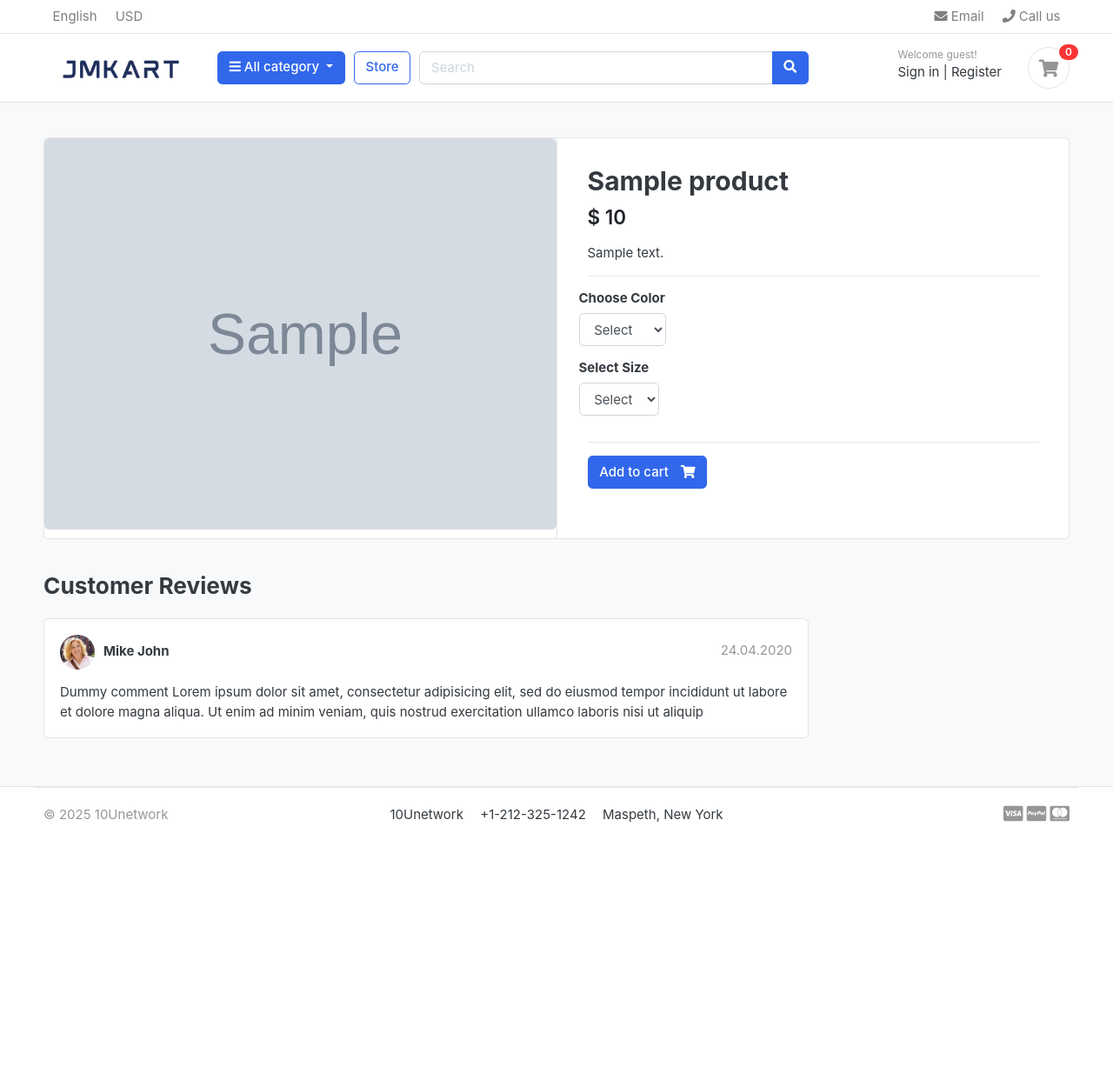
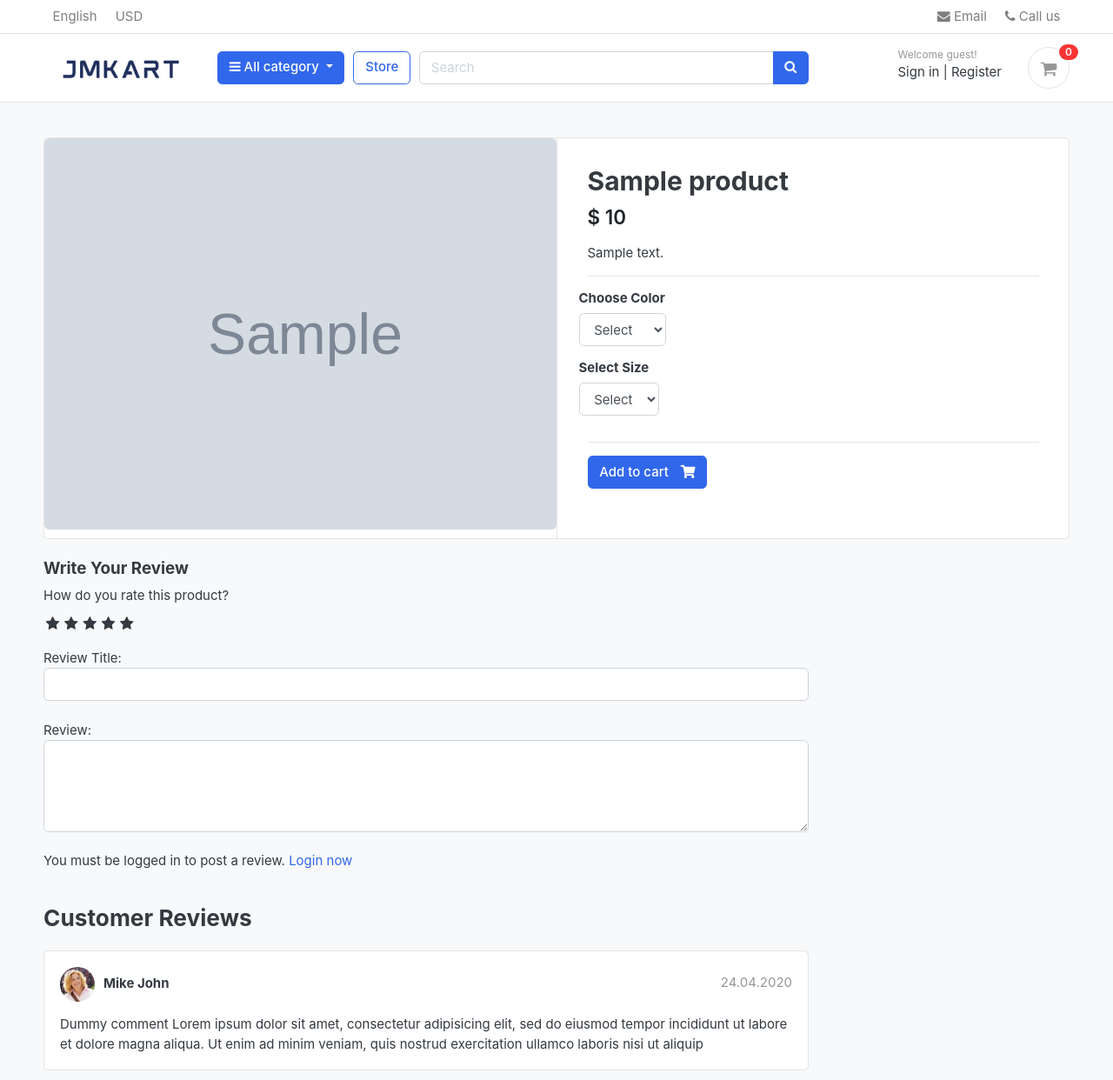
Before and after one commit to jasphil597-dev/jmkart_1-django, a Django app: a page that uses templates/base.html in a window 1280 px wide. Shown: the top 1242 px of the page at 87% size. Before the commit the page ends 945 px from the top, so only its background shows below. Run offline with Django 5.2, Linux system fonts and the light colour scheme; tables that the repository leaves empty hold one stand-in row (values such as "Sample post"); grey boxes marked "Sample" are stand-in pictures; some libraries are stand-ins or nearby versions; some web fonts are replaced.

Commit message:
feat: add product reviews with ratings and update store configuration

```diff
--- a/jmkart/settings.py
+++ b/jmkart/settings.py
@@ -145,6 +145,7 @@ STATIC_URL = "/static/"
 
 STATICFILES_DIRS = [
     BASE_DIR / "static",
+    BASE_DIR / "jmkart" / "static",
 ]
 
 STATIC_ROOT = BASE_DIR / "staticfiles"
--- /dev/null
+++ b/jmkart/static/css/custom.css
@@ -0,0 +1,44 @@
+/* Hide Radio button  */
+.rate > input {
+  display: none;
+}
+
+.rate {
+  display: inline-block;
+}
+
+.rate > label {
+  float: right;
+}
+
+/* Showing the star */
+.rate > label:before {
+  display: inline-block;
+  font-size: 1.1rem;
+  font-family: FontAwesome;
+  content: '\f005';
+  margin: 0;
+  padding: 0.3rem 0.2rem;
+  cursor: pointer;
+}
+
+/* Half star */
+.rate .half:before {
+  content: '\f089';
+  position: absolute;
+  padding-right: 0;
+}
+
+/* Click and hover */
+input:checked ~ label,
+label:hover ~ label {
+  color: #ffb503;
+}
+
+/* hover hightlight */
+input:checked + label:hover,
+input:checked ~ label:hover,
+input:checked ~ label:hover ~ label,
+label:hover ~ input:checked ~ label {
+  color: #cc9000;
+}
--- a/jmkart/urls.py
+++ b/jmkart/urls.py
@@ -14,12 +14,11 @@ Including another URLconf
     1. Import the include() function: from django.urls import include, path
     2. Add a URL to urlpatterns:  path('blog/', include('blog.urls'))
 """
-
 from django.contrib import admin
 from django.urls import path, include
 from . import views
+from django.conf import settings
 from django.conf.urls.static import static
-from django.conf import settings
 
 urlpatterns = [
     path("admin/", admin.site.urls),
@@ -27,6 +26,28 @@ urlpatterns = [
     path("store/", include("store.urls")),
     path("cart/", include("carts.urls")),
     path("accounts/", include("accounts.urls")),
-    # ORDERS
     path("orders/", include("orders.urls")),
-] + static(settings.MEDIA_URL, document_root=settings.MEDIA_ROOT)
+]
+
+if settings.DEBUG:
+    urlpatterns += static(settings.MEDIA_URL, document_root=settings.MEDIA_ROOT)
+    urlpatterns += static(settings.STATIC_URL, document_root=settings.STATIC_ROOT)
+
+
+# =====================================
+
+# from django.contrib import admin
+# from django.urls import path, include
+# from . import views
+# from django.conf.urls.static import static
+# from django.conf import settings
+
+# urlpatterns = [
+#     path("admin/", admin.site.urls),
+#     path("", views.home, name="home"),
+#     path("store/", include("store.urls")),
+#     path("cart/", include("carts.urls")),
+#     path("accounts/", include("accounts.urls")),
+#     # ORDERS
+#     path("orders/", include("orders.urls")),
+# ] + static(settings.MEDIA_URL, document_root=settings.MEDIA_ROOT)
--- a/store/admin.py
+++ b/store/admin.py
@@ -1,5 +1,5 @@
 from django.contrib import admin
-from .models import Product, Variation
+from .models import Product, Variation, ReviewRating
 
 # Register your models here.
 
@@ -15,3 +15,4 @@ class VariationAdmin(admin.ModelAdmin):
 
 admin.site.register(Product, ProductAdmin)
 admin.site.register(Variation, VariationAdmin)
+admin.site.register(ReviewRating)
--- a/store/models.py
+++ b/store/models.py
@@ -1,6 +1,8 @@
 from django.db import models
 from category.models import Category
 from django.urls import reverse
+from accounts.models import Account
+
 # Create your models here.
 
 class Product(models.Model):
@@ -44,3 +46,17 @@ class Variation(models.Model):
 
   def __str__(self):
     return self.variation_value
+
+class ReviewRating(models.Model):
+    product = models.ForeignKey(Product, on_delete=models.CASCADE)
+    user = models.ForeignKey(Account, on_delete=models.CASCADE)
+    subject = models.CharField(max_length=100, blank=True)
+    review = models.TextField(max_length=500, blank=True)
+    rating = models.FloatField()
+    ip = models.CharField(max_length=20, blank=True)
+    status = models.BooleanField(default=True)
+    created_at = models.DateTimeField(auto_now_add=True)
+    updated_at = models.DateTimeField(auto_now=True)
+
+    def __str__(self):
+        return self.subject
--- a/store/urls.py
+++ b/store/urls.py
@@ -7,4 +7,5 @@ urlpatterns = [
     path('category/<slug:category_slug>/', views.store, name='products_by_category'),
     path('category/<slug:category_slug>/<slug:product_slug>/', views.product_detail, name='product_detail'),
     path('search/', views.search, name='search'),
+    path('submit_review/<int:product_id>/', views.submit_review, name='submit_review'),
 ]
--- a/store/views.py
+++ b/store/views.py
@@ -1,14 +1,17 @@
-from django.shortcuts import render, get_object_or_404
-from .models import Product
+from pyexpat.errors import messages
+from django.shortcuts import redirect, render, get_object_or_404
+from .models import Product, ReviewRating
 from category.models import Category
 from carts.models import CartItem
 from django.db.models import Q
 
 from carts.views import cart_id
 from django.core.paginator import EmptyPage, PageNotAnInteger, Paginator #(1)
+from django.http import HttpResponse
+from .forms import ReviewForm
+from django.contrib import messages
 
 # Create your views here.
-from django.http import HttpResponse
 
 def store(request, category_slug=None):
     categories = None
@@ -60,3 +63,27 @@ def search(request):
     'product_count': product_count,
   }
   return render(request, 'store/store.html', context)
+
+
+def submit_review(request, product_id):
+    url = request.META.get('HTTP_REFERER')
+    if request.method == 'POST':
+        try:
+            reviews = ReviewRating.objects.get(user__id=request.user.id, product__id=product_id)
+            form = ReviewForm(request.POST, instance=reviews)
+            form.save()
+            messages.success(request, 'Thank you! Your review has been updated.') # type: ignore
+            return redirect(url)
+        except ReviewRating.DoesNotExist:
+            form = ReviewForm(request.POST)
+            if form.is_valid():
+                data = ReviewRating()
+                data.subject = form.cleaned_data['subject']
+                data.rating = form.cleaned_data['rating']
+                data.review = form.cleaned_data['review']
+                data.ip = request.META.get('REMOTE_ADDR')
+                data.product_id = product_id # type: ignore
+                data.user_id = request.user.id # type: ignore
+                data.save()
+                messages.success(request, 'Thank you! Your review has been submitted.')  # type: ignore
+                return redirect(url)
--- a/templates/base.html
+++ b/templates/base.html
@@ -28,8 +28,11 @@
   <!-- Responsive CSS (Bootstrap adjustments) -->
   <link href="{% static 'css/responsive.css' %}" rel="stylesheet" media="only screen and (max-width: 1200px)" />
 
-  <!-- 🔥 ui.css MUST BE LAST TO OVERRIDE EVERYTHING -->
+     <!-- 🔥 ui.css MUST BE LAST TO OVERRIDE EVERYTHING -->
   <link href="{% static 'css/ui.css' %}" rel="stylesheet" type="text/css" />
+  <link href="{% static 'css/custom.css' %}" rel="stylesheet" type="text/css">
+  <link rel="stylesheet" href="https://cdnjs.cloudflare.com/ajax/libs/font-awesome/4.7.0/css/font-awesome.min.css">
+
 
   <!-- Custom JavaScript -->
   <script src="{% static 'js/script.js' %}" type="text/javascript"></script>
@@ -58,86 +61,3 @@
 
 </body>
 </html>
-
-
-
-{% comment %} ================================================================== {% endcomment %}
-
-{% comment %} {% load static %}
-<!doctype html>
-<head>
-  <meta charset="utf-8" />
-  <meta http-equiv="pragma" content="no-cache" />
-  <meta http-equiv="cache-control" content="max-age=604800" />
-  <meta
-    name="viewport"
-    content="width=device-width, initial-scale=1, shrink-to-fit=no"
-  />
-
-  <title>JMKart | One of the Biggest Online Shopping Platform</title>
-
-  <link
-    href="{% static 'images/favicon.ico' %}"
-    rel="shortcut icon"
-    type="image/x-icon"
-  />
-
-  <!-- jQuery -->
-  <script
-    src="{% static 'js/jquery-2.0.0.min.js' %}"
-    type="text/javascript"
-  ></script>
-
-  <!-- Bootstrap4 files-->
-  <script
-    src="{% static 'js/bootstrap.bundle.min.js' %}"
-    type="text/javascript"
-  ></script>
-  <link
-    href="{% static 'css/bootstrap.css' %}"
-    rel="stylesheet"
-    type="text/css"
-  />
-
-  <!-- Font awesome 5 -->
-  <link
-    href="{% static 'fonts/fontawesome/css/all.min.css' %}"
-    type="text/css"
-    rel="stylesheet"
-  />
-
-  <!-- custom style -->
-  <link href="{% static 'css/ui.css' %}" rel="stylesheet" type="text/css" />
-  <link
-    href="{% static 'css/responsive.css' %}"
-    rel="stylesheet"
-    media="only screen and (max-width: 1200px)"
-  />
-
-  <!-- custom javascript -->
-  <script src="{% static 'js/script.js' %}" type="text/javascript"></script>
-
-  <!-- PayPal Script -->
-   <script src="https://www.paypal.com/sdk/js?client-id=AagGW1IWCKJD8QK6j94IMLaYKS7ZL65EETblL6prLwMSMC4rx7ZUvKFgPr3UOhgVliw0ejrBEHmWflrB&currency=USD"></script>
-
-  <script type="text/javascript">
-    /// some script
-
-    // jquery ready start
-    $(document).ready(function () {
-      // jQuery code
-    });
-    // jquery end
-  </script>
-</head>
-
-<!-- navbar -->
-
-{% include "includes/navbar.html" %} {% block content %}
-
-<!-- content -->
-{% endblock %}
-<!-- footer -->
-{% include "includes/footer.html" %}
-
- {% endcomment %}
--- a/templates/store/product_detail.html
+++ b/templates/store/product_detail.html
@@ -70,9 +70,53 @@
       <br>
       <div class="row">
         <div class="col-md-9">
+
+
+          <form action="{% url 'submit_review' single_product.id %}" method="POST">
+            {% csrf_token %}
+            <h5>Write Your Review</h5>
+            <div>
+              <!-- Rating Stars -->
+              <label>How do you rate this product?</label>
+              <br>
+              <div class="rate">
+                <input type="radio" name="rating" id="rating10" value="5" required><label for="rating10" title="5"></label>
+                <input type="radio" name="rating" id="rating9" value="4.5" required><label for="rating9" title="4.5" class="half"></label>
+                <input type="radio" name="rating" id="rating8" value="4" required><label for="rating8" title="4"></label>
+                <input type="radio" name="rating" id="rating7" value="3.5" required><label for="rating7" title="3.5" class="half"></label>
+                <input type="radio" name="rating" id="rating6" value="3" required><label for="rating6" title="3"></label>
+                <input type="radio" name="rating" id="rating5" value="2.5" required><label for="rating5" title="2.5" class="half"></label>
+                <input type="radio" name="rating" id="rating4" value="2" required><label for="rating4" title="2"></label>
+                <input type="radio" name="rating" id="rating3" value="1.5" required><label for="rating3" title="1.5" class="half"></label>
+                <input type="radio" name="rating" id="rating2" value="1" required><label for="rating2" title="1"></label>
+                <input type="radio" name="rating" id="rating1" value="0.5" required><label for="rating1" title="0.5" class="half"></label>
+              </div>
+              <br>
+
+              Review Title:
+              <input type="text" class="form-control" name="subject">
+              <br>
+              Review:
+              <textarea name="review" rows="4" class="form-control"></textarea>
+              <br>
+
+
+              {% if user.is_authenticated %}
+              <input type="submit" value="Submit Review" class="btn btn-primary">
+              {% else %}
+              <p>You must be logged in to post a review. <span><a href="{% url 'login' %}">Login now</a></span></p>
+              {% endif %}
+
+            </div>
+
+            {% include "includes/alerts.html" %}
+
+          </form>
+          <br>
           <header class="section-heading">
             <h3>Customer Reviews</h3>
           </header>
+
           <article class="box mb-3">
             <div class="icontext w-100">
               <img src="{% static './images/avatars/avatar1.jpg' %}"
```
Also changed, not shown: orders/views.py (+1 -220 lines), store/forms.py (added, +7 -0 lines), store/migrations/0003_reviewrating.py (added).
